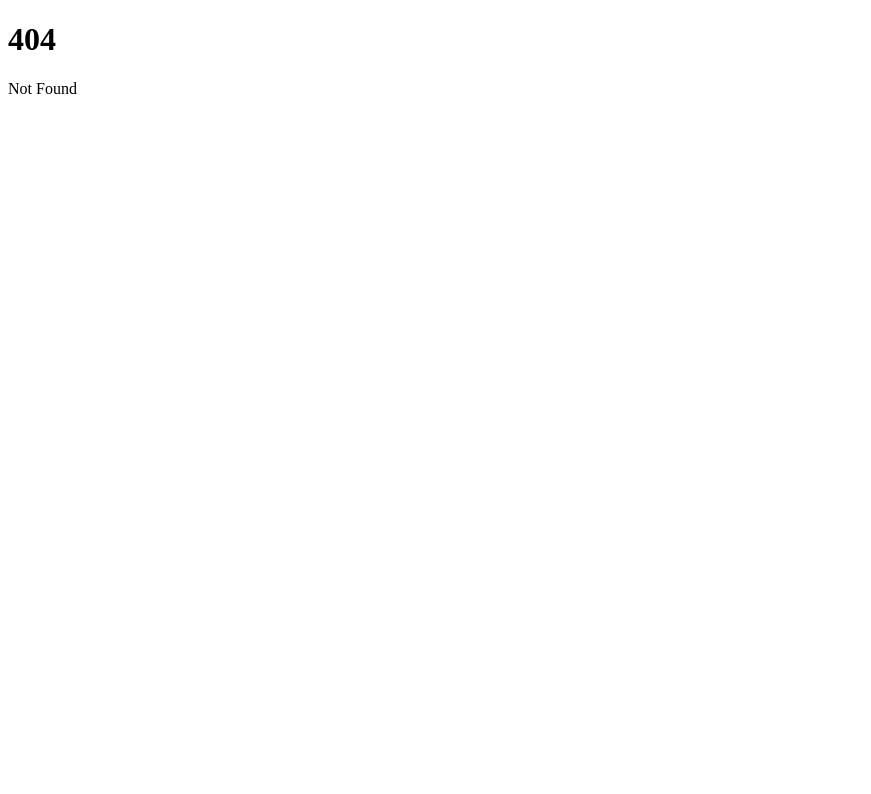
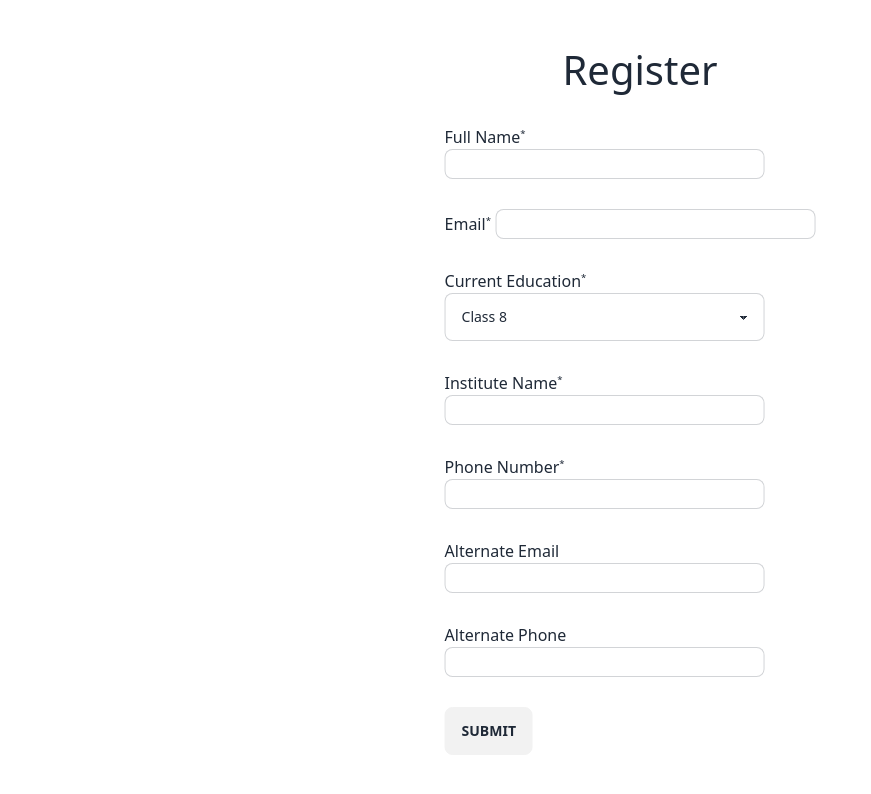
Before and after one commit to Tessellate-CMI/tessellate-frontend, a SvelteKit app: page /register in a window 1280 px wide. Before the commit this address had no page. Shown: the top 794 px of the page, without its empty margins (0-871 px from the left). Built offline with nearby package versions, Linux system fonts and the light colour scheme.

Commit message:
feat(component): added basic form layout
Added the basic form layout. This will act as a base template for all the forms we need.

```diff
--- /dev/null
+++ b/src/routes/(profile)/register/+page.svelte
@@ -0,0 +1,128 @@
+<script>
+    import '../../../app.css'
+</script>
+
+<div class="registrationForm">
+    <h1>Register</h1>
+
+    <form method="post" action="?/signup">
+        <div class="form-row">
+            <label for="fullName">Full Name<sup><small>*</small></sup></label>
+            <input
+                id="fullName"
+                type="text"
+                name="fullName"
+                class="input input-bordered w-full max-w-xs"
+                required
+            />
+        </div>
+
+        <div class="form-row">
+            <label for="email">Email<sup><small>*</small></sup></label>
+            <input
+                id="email"
+                type="email"
+                name="email"
+                class="input input-bordered w-full max-w-xs"
+                required
+            />
+        </div>
+
+        <div class="form-row">
+            <label for="education">Current Education<sup><small>*</small></sup></label>
+            <select name="education" id="education" class="select select-bordered w-full max-w-xs">
+                <option value="class8">Class 8</option>
+                <option value="class9">Class 9</option>
+                <option value="class10">Class 10</option>
+                <option value="class11">Class 11</option>
+                <option value="class12">Class 12</option>
+                <option value="undergraduate">Undergraduate Studies</option>
+            </select>
+        </div>
+
+        <div class="form-row">
+            <label for="institute">Institute Name<sup><small>*</small></sup></label>
+            <input
+                id="institute"
+                type="text"
+                name="institute"
+                class="input input-bordered w-full max-w-xs"
+                required
+            />
+        </div>
+
+        <div class="form-row">
+            <label for="phone">Phone Number<sup><small>*</small></sup></label>
+            <input
+                id="phone"
+                type="number"
+                name="phone"
+                class="input input-bordered w-full max-w-xs"
+                required
+            />
+        </div>
+
+        <div class="form-row">
+            <label for="altEmail">Alternate Email</label>
+            <input
+                id="altEmail"
+                type="email"
+                name="altEmail"
+                class="input input-bordered w-full max-w-xs"
+            />
+        </div>
+
+        <div class="form-row">
+            <label for="altPhone">Alternate Phone</label>
+            <input
+                id="altPhone"
+                type="number"
+                name="altPhone"
+                class="input input-bordered w-full max-w-xs"
+            />
+        </div>
+
+        <div class="form-row">
+            <input type="submit" value="Submit" class="btn"/>
+        </div>
+    </form>
+</div>
+
+<style>
+    input::-webkit-outer-spin-button,
+    input::-webkit-inner-spin-button {
+        -webkit-appearance: none;
+        margin: 0;
+    }
+
+    /* Firefox */
+    input[type='number'] {
+        -moz-appearance: textfield;
+    }
+
+    .registrationForm {
+        position: absolute;
+        left: 50%;
+        top: 50%;
+        transform: translate(-50%, -50%);
+        display: flex;
+        flex-direction: column;
+        align-items: center;
+        justify-content: center;
+    }
+
+    h1 {
+        font-size: 2.5rem;
+        margin: 15px;
+    }
+
+    .form-row {
+        margin-bottom: 10px;
+        padding: 10px;
+    }
+
+    input,
+    select {
+        height: 30px;
+    }
+</style>
```
